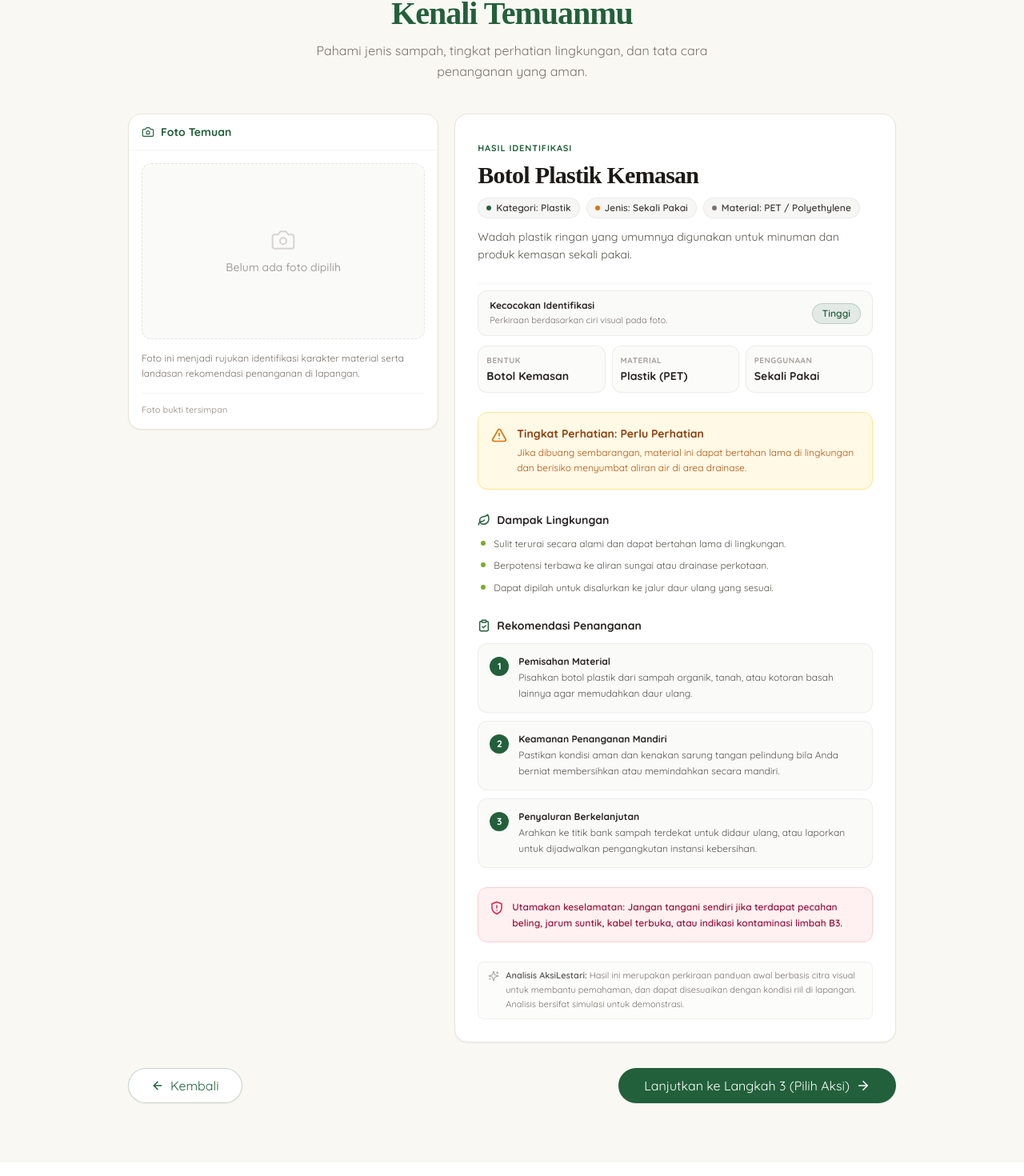
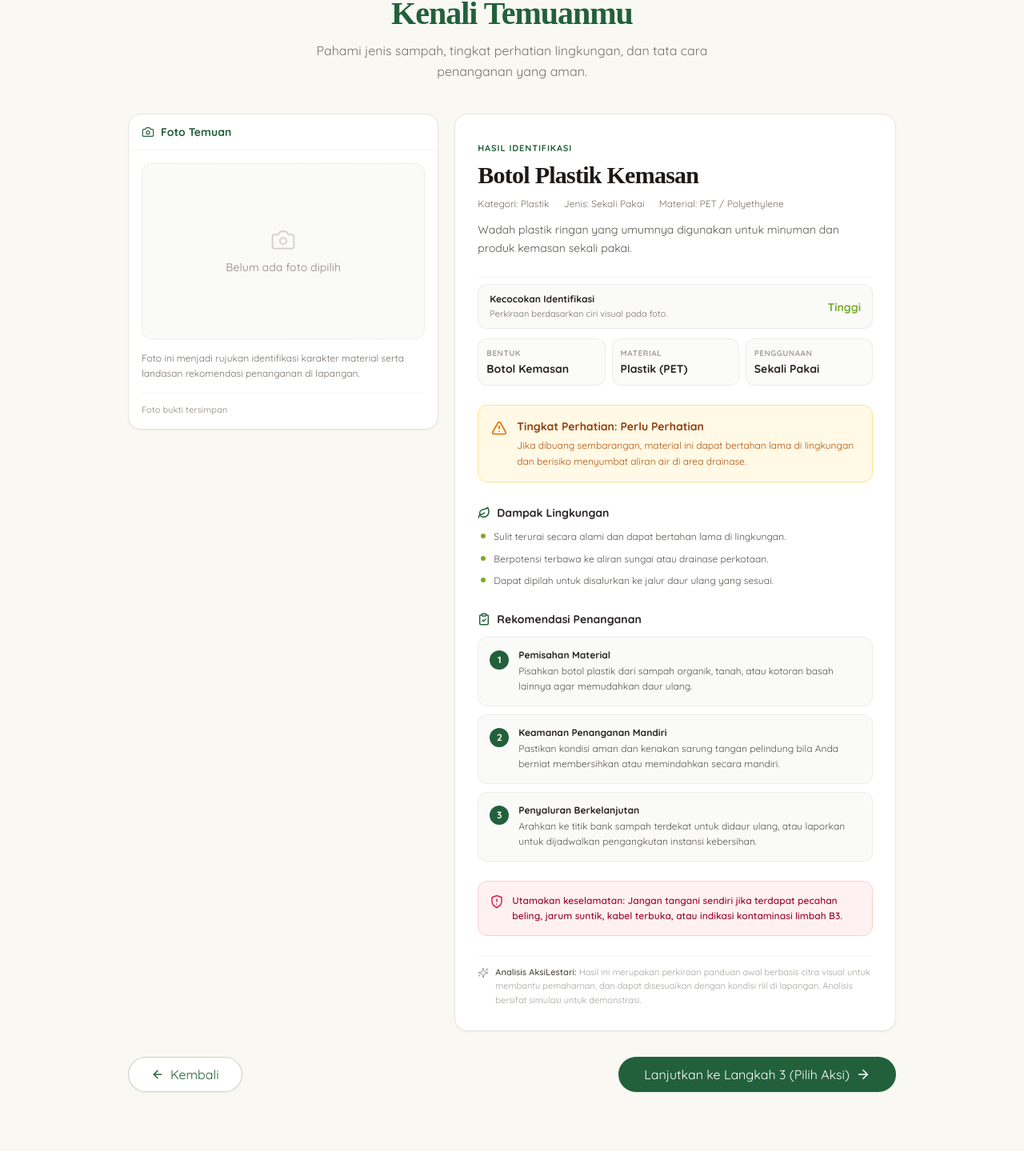
Before and after one commit to deandamanik/aksi-lestari, a React (Vite) app: page /lapor/kenali in a window 1280 px wide. Shown: the part 237-1707 px from the top of the page at 80% size. Built offline with nearby package versions, Linux system fonts and the light colour scheme; a web font is replaced by a local one.

Commit message:
refine: polish lapor kenali interface

```diff
--- a/src/pages/lapor/components/kenali/EvidenceSummaryCard.jsx
+++ b/src/pages/lapor/components/kenali/EvidenceSummaryCard.jsx
@@ -47,7 +47,7 @@ function EvidenceSummaryCard({ photo }) {
           <span className="font-bold text-sm text-primary">Foto Temuan</span>
         </div>
         {photo?.file && (
-          <span className="inline-flex items-center gap-1 text-[11px] font-bold text-secondary bg-secondary/10 px-2.5 py-0.5 rounded-full">
+          <span className="inline-flex items-center gap-1 text-[11px] font-bold text-secondary">
             <CheckIcon className="w-3 h-3" strokeWidth={2.5} />
             Terekam
           </span>
--- a/src/pages/lapor/components/kenali/IdentificationCard.jsx
+++ b/src/pages/lapor/components/kenali/IdentificationCard.jsx
@@ -36,21 +36,13 @@ function IdentificationCard({ data }) {
           {label}
         </h2>
 
-        {/* Compact Metadata Chips */}
-        <div className="flex flex-wrap items-center gap-2 mt-2.5">
-          <span className="inline-flex items-center gap-1.5 text-xs font-semibold text-stone-700 bg-stone-100/90 border border-stone-200/70 px-2.5 py-1 rounded-full">
-            <span className="w-1.5 h-1.5 rounded-full bg-primary" />
-            Kategori: {categoryLabel}
-          </span>
-          <span className="inline-flex items-center gap-1.5 text-xs font-semibold text-stone-700 bg-stone-100/90 border border-stone-200/70 px-2.5 py-1 rounded-full">
-            <span className="w-1.5 h-1.5 rounded-full bg-amber-600" />
-            Jenis: {typeLabel}
-          </span>
-          <span className="inline-flex items-center gap-1.5 text-xs font-semibold text-stone-700 bg-stone-100/90 border border-stone-200/70 px-2.5 py-1 rounded-full">
-            <span className="w-1.5 h-1.5 rounded-full bg-stone-500" />
-            Material: {materialLabel}
-          </span>
-        </div>
+        <p className="text-xs text-stone-500 mt-2 leading-relaxed flex flex-wrap items-center gap-x-2 gap-y-1">
+          <span>Kategori: {categoryLabel}</span>
+          <span className="text-stone-300 select-none" aria-hidden="true">·</span>
+          <span>Jenis: {typeLabel}</span>
+          <span className="text-stone-300 select-none" aria-hidden="true">·</span>
+          <span>Material: {materialLabel}</span>
+        </p>
 
         <p className="text-sm text-stone-600 leading-relaxed mt-3">
           {description}
@@ -69,8 +61,8 @@ function IdentificationCard({ data }) {
               {confidenceNote}
             </p>
           </div>
-          <div className="shrink-0">
-            <span className="font-semibold text-xs text-primary bg-primary/10 border border-primary/20 px-3 py-1 rounded-full inline-block">
+          <div className="shrink-0 self-start sm:self-center">
+            <span className="font-bold text-xs sm:text-sm text-secondary">
               {confidenceLevel}
             </span>
           </div>
@@ -164,13 +156,12 @@ function IdentificationCard({ data }) {
         </p>
       </div>
 
-      {/* 7. Analisis AksiLestari (Low-contrast subtle disclosure) */}
-      <div className="rounded-lg bg-stone-50/60 border border-stone-200/50 px-3 py-2 flex items-start gap-2 text-stone-500 text-[11px] leading-relaxed">
-        <SparklesIcon className="w-3.5 h-3.5 text-stone-400 shrink-0 mt-0.5" strokeWidth={1.75} />
-        <div>
+      <div className="pt-3 border-t border-stone-100 flex items-start gap-2 text-stone-500 text-[11px] leading-relaxed">
+        <SparklesIcon className="w-3.5 h-3.5 text-stone-400 shrink-0 mt-0.5" strokeWidth={1.75} aria-hidden="true" />
+        <p>
           <span className="font-semibold text-stone-600">Analisis AksiLestari: </span>
-          <span>{simulatedDisclosure}</span>
-        </div>
+          <span className="text-stone-400">{simulatedDisclosure}</span>
+        </p>
       </div>
     </div>
   )
```
